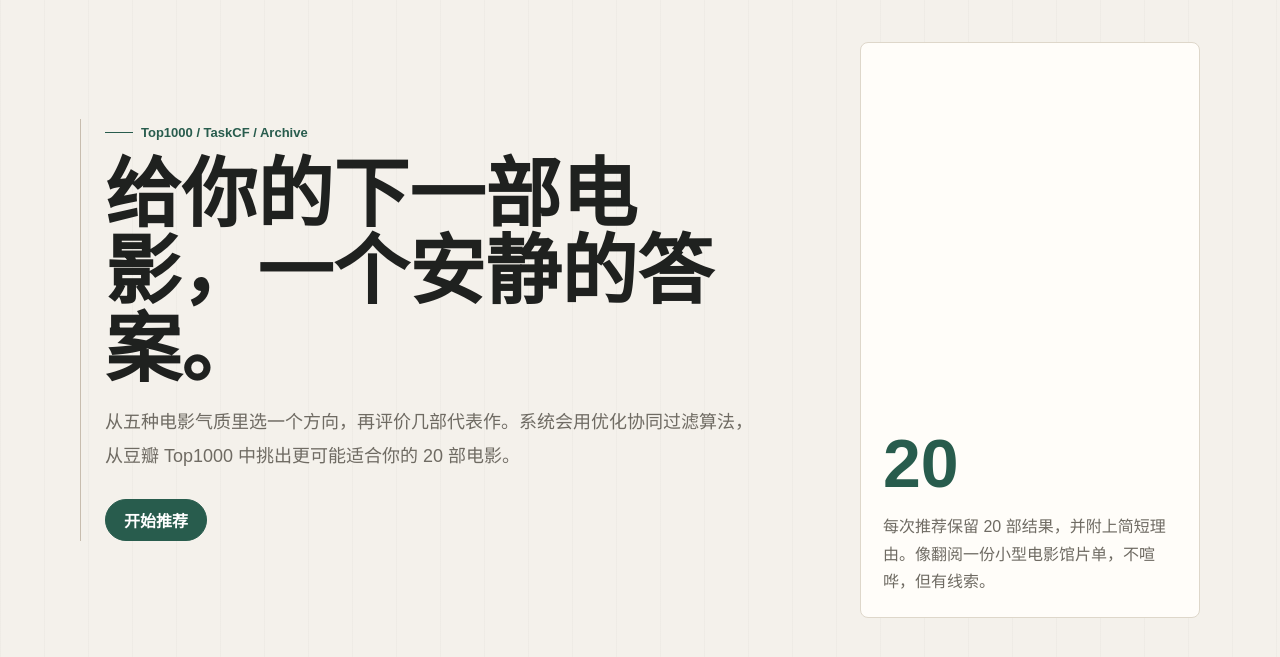
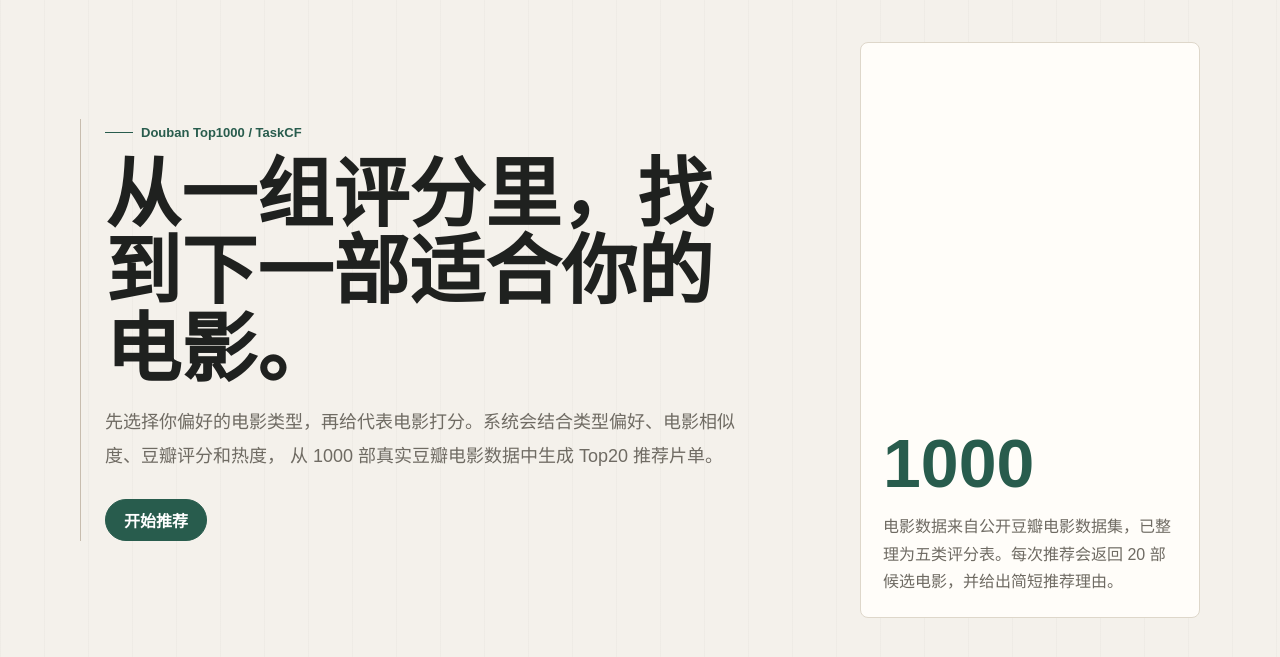
Before and after one commit to lbnqq/my-blog, a Django app: template templates/blog/home.html in a window 1280 px wide. Shown: the part 67-724 px from the top of the page. Run offline with Django 5.2, Linux system fonts and the light colour scheme; the template is opened without the code that fills it, so the values that code supplies are empty.

Commit message:
polish pages and documentation

```diff
--- a/apps/movies/services/classifier.py
+++ b/apps/movies/services/classifier.py
@@ -8,10 +8,10 @@ CATEGORY_LABELS = {
 
 CATEGORY_KEYWORDS = {
     "suspense_crime": {"悬疑", "犯罪", "惊悚", "推理", "黑色电影"},
-    "romance_drama": {"爱情", "剧情", "文艺", "青春", "家庭"},
+    "romance_drama": {"爱情", "剧情", "文艺", "青春", "家庭", "同性"},
     "comedy_animation": {"喜剧", "动画", "儿童", "家庭", "治愈"},
-    "sci_fi_action": {"科幻", "动作", "冒险", "奇幻", "灾难"},
-    "history_war_biography": {"历史", "战争", "传记", "纪录片"},
+    "sci_fi_action": {"科幻", "动作", "冒险", "奇幻", "灾难", "武侠"},
+    "history_war_biography": {"历史", "战争", "传记", "纪录片", "古装"},
 }
 
 
--- a/apps/recommendations/services/reason_generator.py
+++ b/apps/recommendations/services/reason_generator.py
@@ -12,4 +12,4 @@ def generate_reason(movie_title, source_titles, shared_tags, category_label, dou
         parts.append("同时它在豆瓣评分较高，口碑稳定")
     if not parts:
         return f"《{movie_title}》与你的评分偏好较接近。"
-    return "，".join(parts) + "。"
+    return "；".join(parts) + "。"
--- a/templates/blog/home.html
+++ b/templates/blog/home.html
@@ -5,14 +5,17 @@
 {% block content %}
 <section class="hero">
     <div class="hero-panel">
-        <p class="eyebrow">Top1000 / TaskCF / Archive</p>
-        <h1>给你的下一部电影，一个安静的答案。</h1>
-        <p class="lead">从五种电影气质里选一个方向，再评价几部代表作。系统会用优化协同过滤算法，从豆瓣 Top1000 中挑出更可能适合你的 20 部电影。</p>
+        <p class="eyebrow">Douban Top1000 / TaskCF</p>
+        <h1>从一组评分里，找到下一部适合你的电影。</h1>
+        <p class="lead">
+            先选择你偏好的电影类型，再给代表电影打分。系统会结合类型偏好、电影相似度、豆瓣评分和热度，
+            从 1000 部真实豆瓣电影数据中生成 Top20 推荐片单。
+        </p>
         <a class="button primary" href="{% url 'ratings:category' %}">开始推荐</a>
     </div>
     <aside class="archive-card">
-        <div class="number">20</div>
-        <p>每次推荐保留 20 部结果，并附上简短理由。像翻阅一份小型电影馆片单，不喧哗，但有线索。</p>
+        <div class="number">1000</div>
+        <p>电影数据来自公开豆瓣电影数据集，已整理为五类评分表。每次推荐会返回 20 部候选电影，并给出简短推荐理由。</p>
     </aside>
 </section>
 {% endblock %}
--- a/templates/ratings/rating_form.html
+++ b/templates/ratings/rating_form.html
@@ -6,7 +6,7 @@
 <section class="page-heading">
     <p class="kicker">Step 02</p>
     <h1>{{ category_label }}评分表</h1>
-    <p class="lead">请评价你看过或了解的电影。至少评价 8 部后提交，没看过的可以留空。</p>
+    <p class="lead">请评价你看过或了解的电影。至少评分 8 部后提交，没有看过的电影可以留空。</p>
 </section>
 
 {% if not rating_form %}
--- a/templates/ratings/select_category.html
+++ b/templates/ratings/select_category.html
@@ -6,7 +6,7 @@
 <section class="page-heading">
     <p class="kicker">Step 01</p>
     <h1>先选一种电影气质。</h1>
-    <p class="lead">这一步像在资料馆里选一个片架。系统会根据你的选择，展示更适合评分的代表电影。</p>
+    <p class="lead">系统会根据你的选择，展示更适合评分的代表电影，让推荐从一开始就更贴近你的偏好。</p>
 </section>
 
 <form method="post" class="grid">
@@ -15,7 +15,7 @@
         <label class="card choice-card">
             <input type="radio" name="category" value="{{ value }}" required>
             <strong>{{ label }}</strong>
-            <span>选择后进入对应评分表。</span>
+            <span>进入对应评分表，至少评价 8 部电影后生成推荐。</span>
         </label>
     {% endfor %}
     <div class="form-actions">
--- a/templates/recommendations/result.html
+++ b/templates/recommendations/result.html
@@ -6,7 +6,7 @@
 <section class="page-heading">
     <p class="kicker">Step 03</p>
     <h1>为你整理好的片单。</h1>
-    <p class="lead">根据你选择的 {{ category_label }} 偏好和评分结果，系统生成以下推荐。</p>
+    <p class="lead">根据你选择的 {{ category_label }} 偏好和评分结果，系统生成以下 Top20 推荐。</p>
 </section>
 
 {% if results %}
```
Also changed, not shown: tests/test_import_movies.py (+66 -29 lines), README.md.
